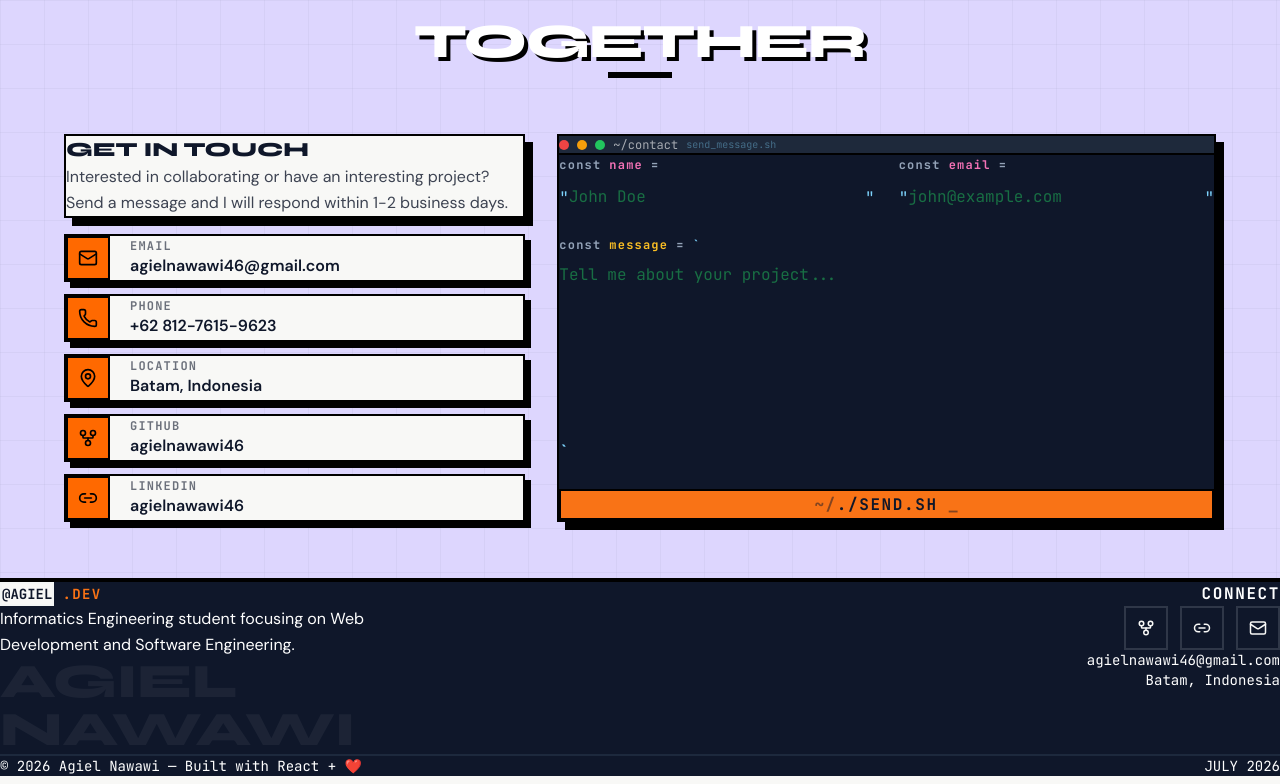
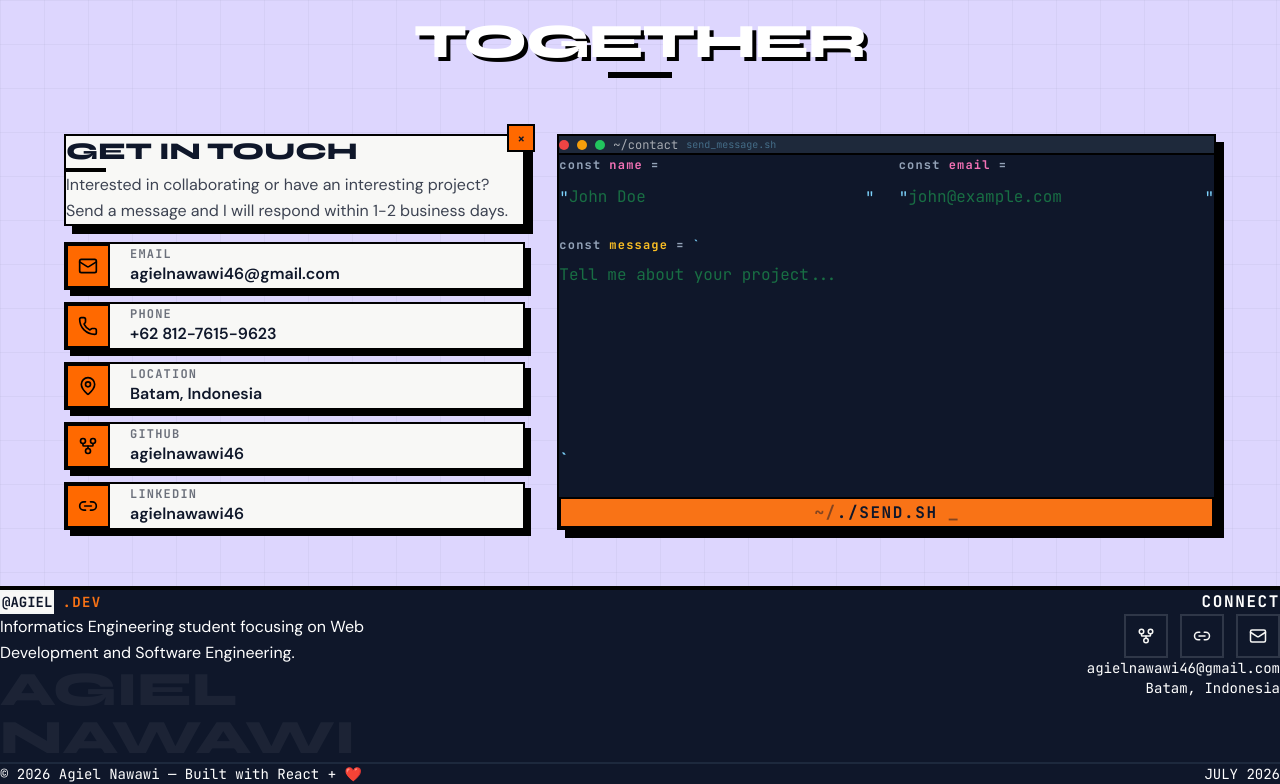
Before and after one commit to agielnawawi46/portofolio-v3, a React (Vite) app: page / in a window 1280 px wide. Shown: the part 3610-4394 px from the top of the page. Built offline with nearby package versions, Linux system fonts and the light colour scheme.

Commit message:
style: add corner accent icon and title underline to GET IN TOUCH card to match WHO AM I design

```diff
--- a/src/components/ContactSection.tsx
+++ b/src/components/ContactSection.tsx
@@ -80,10 +80,17 @@ export default function ContactSection() {
             className="md:col-span-5 flex flex-col gap-4"
           >
             {/* Intro box */}
-            <div className="border-2 border-black p-8 md:p-12 shadow-[8px_8px_0px_#000]" style={{ background: 'var(--color-canvas)' }}>
-              <h3 className="text-xl font-black uppercase mb-3" style={{ fontFamily: 'var(--font-display)' }}>
+            <div className="border-2 border-black p-8 md:p-12 shadow-[8px_8px_0px_#000] relative" style={{ background: 'var(--color-canvas)' }}>
+              {/* Corner accent */}
+              <div className="absolute -top-3 -right-3 w-7 h-7 flex items-center justify-center font-black text-sm bg-orange-500 border-2 border-black">
+                ×
+              </div>
+
+              <h3 className="text-xl md:text-2xl font-black uppercase mb-1 shrink-0" style={{ fontFamily: 'var(--font-display)' }}>
                 {language === 'en' ? 'GET IN TOUCH' : 'HUBUNGI SAYA'}
               </h3>
+              <div className="w-10 h-1 bg-black mb-4 shrink-0" />
+
               <p className="text-sm md:text-base leading-relaxed opacity-80" style={{ fontFamily: 'var(--font-body)' }}>
                 {language === 'en' ? 'Interested in collaborating or have an interesting project? Send a message and I will respond within 1-2 business days.' : 'Tertarik untuk berkolaborasi atau memiliki proyek menarik? Kirim pesan dan saya akan merespons dalam 1-2 hari kerja.'}
               </p>
```
